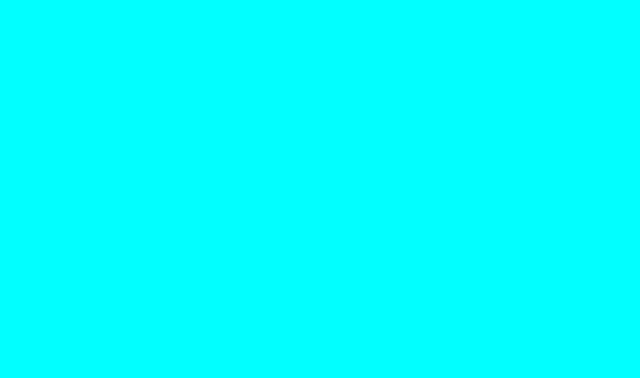
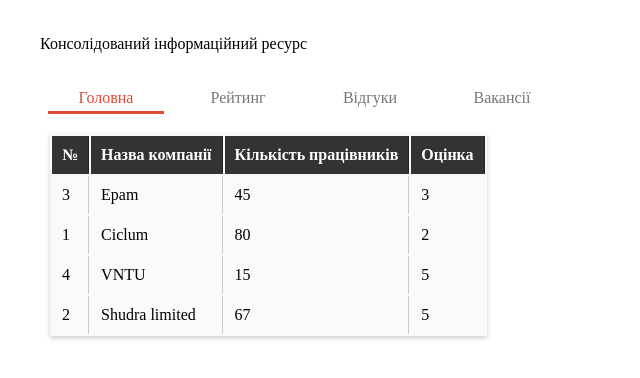
Before and after one commit to TweetyXDDD/maket-diploma, a plain HTML site: page index.html in a window 1280 px wide. Shown: the whole page, without its empty margins (0-640 px from the left). Drawn offline with nearby package versions, Linux system fonts and the light colour scheme.

Commit message:
first look

```diff
--- a/css/style.css
+++ b/css/style.css
@@ -1,3 +1,72 @@
+
 body{
-    background-color: aqua;
+    max-width: 1200px;
+    margin: 35px auto 0;
+    font-size: 16px;
 }
+.header-container{
+    display: flex;
+}
+
+.toggle .tabs {
+  margin-top: 25px;
+  width: 100%;
+  overflow: hidden;
+  height: 36px;
+  line-height: 36px;
+}
+.toggle .tabs .tab {
+  float: left;
+  background: white;
+  color: #777777;
+  height: 31px;
+  margin: 2px 8px 0;
+  padding: 0 8px;
+  cursor: pointer;
+  width: 100px;
+  text-align: center;
+}
+.toggle .tabs .tab.active {
+  color: #dd4b39;
+  border-bottom: 3px solid #dd4b39;
+}
+.toggle .panels .panel {
+  padding: 20px 10px;
+  display: none;
+}
+.toggle .panels .panel:first-child {
+  display: block;
+}
+table {
+    background: #fafafa;
+    box-sizing: border-box;
+    box-shadow: 0px 2px 5px rgba(0, 0, 0, 0.2);
+    cursor: default;
+}
+table thead {
+    border: 1px solid #222;
+    border-right: 0;
+    background: #333;
+    cursor: pointer;
+}
+table thead tr th {
+    color: #fff;
+    padding: 10px;
+    border-right: 1px solid #222;
+}
+table tbody {
+    border-left: 1px solid #ccc;
+}
+table tbody tr {
+    border-bottom: 1px solid #ccc;
+}
+table tbody tr:hover{
+    background: #EBE2FA;
+}
+table tbody tr td {
+    padding: 10px;
+    border-right: 1px solid #ccc;
+}
+table tbody tr td:last-child{
+    border-right: none;
+}
--- a/index.html
+++ b/index.html
@@ -4,10 +4,72 @@
 	<meta charset="UTF-8">
 	<title>Diploma</title>
 
+	<script src="http://ajax.googleapis.com/ajax/libs/jquery/1.7.1/jquery.min.js" type="text/javascript"></script>
 	<link rel="stylesheet" type="text/css" href="css/style.css">
 	<script src="js/main.js"></script>
 </head>
 <body>
-
+<header>
+	<div class="header-container">
+		<div class="title-block">Консолідований інформаційний ресурс</div>
+	</div>
+</header>
+<section>
+	<div class='toggle'>
+		<div class='tabs'>
+			<div class='tab active'>Головна</div>
+			<div class='tab'>Рейтинг</div>
+			<div class='tab'>Відгуки</div>
+			<div class='tab'>Вакансії</div>
+		</div>
+		<div class='panels'>
+			<!--	Головна		-->
+			<div class='panel'>
+				<table>
+					<thead>
+					<tr>
+						<th>№</th>
+						<th>Назва компанії</th>
+						<th>Кількість працівників</th>
+						<th>Оцінка</th>
+					</tr>
+					</thead>
+					<tbody>
+					<tr>
+						<td>3</td>
+						<td>Epam</td>
+						<td>45</td>
+						<td>3</td>
+					</tr>
+					<tr>
+						<td>1</td>
+						<td>Ciclum</td>
+						<td>80</td>
+						<td>2</td>
+					</tr>
+					<tr>
+						<td>4</td>
+						<td>VNTU</td>
+						<td>15</td>
+						<td>5</td>
+					</tr>
+					<tr>
+						<td>2</td>
+						<td>Shudra limited</td>
+						<td>67</td>
+						<td>5</td>
+					</tr>
+					</tbody>
+				</table>
+			</div>
+			<!--	Рейтинг		-->
+			<div class='panel'>Panel 2</div>
+			<!--	Відгуки		-->
+			<div class='panel'>Panel 3</div>
+			<!--	Вакансії		-->
+			<div class='panel'>Panel 4</div>
+		</div>
+	</div>
+</section>
 </body>
 </html>
--- a/js/main.js
+++ b/js/main.js
@@ -0,0 +1,74 @@
+
+
+(function() {
+  $(function() {
+    var toggle;
+    return toggle = new Toggle('.toggle');
+  });
+
+  this.Toggle = (function() {
+    Toggle.prototype.el = null;
+
+    Toggle.prototype.tabs = null;
+
+    Toggle.prototype.panels = null;
+
+    function Toggle(toggleClass) {
+      this.el = $(toggleClass);
+      this.tabs = this.el.find(".tab");
+      this.panels = this.el.find(".panel");
+      this.bind();
+    }
+
+    Toggle.prototype.show = function(index) {
+      var activePanel, activeTab;
+      this.tabs.removeClass('active');
+      activeTab = this.tabs.get(index);
+      $(activeTab).addClass('active');
+      this.panels.hide();
+      activePanel = this.panels.get(index);
+      return $(activePanel).show();
+    };
+
+    Toggle.prototype.bind = function() {
+      var _this = this;
+      return this.tabs.unbind('click').bind('click', function(e) {
+        return _this.show($(e.currentTarget).index());
+      });
+    };
+
+    return Toggle;
+
+  })();
+
+}).call(this);
+
+$(function() {
+    var thIndex = 0,
+        curThIndex = null;
+
+    $(function(){
+        $('table thead tr th').click(function(){
+            thIndex = $(this).index();
+            if(thIndex != curThIndex){
+                curThIndex = thIndex;
+                sorting = [];
+                tbodyHtml = null;
+                $('table tbody tr').each(function(){
+                    sorting.push($(this).children('td').eq(curThIndex).html() + ', ' + $(this).index());
+                });
+
+                sorting = sorting.sort();
+                sortIt();
+            }
+        });
+    })
+
+    function sortIt(){
+        for(var sortingIndex = 0; sortingIndex < sorting.length; sortingIndex++){
+            rowId = parseInt(sorting[sortingIndex].split(', ')[1]);
+            tbodyHtml = tbodyHtml + $('table tbody tr').eq(rowId)[0].outerHTML;
+        }
+        $('table tbody').html(tbodyHtml);
+    }
+});
```
